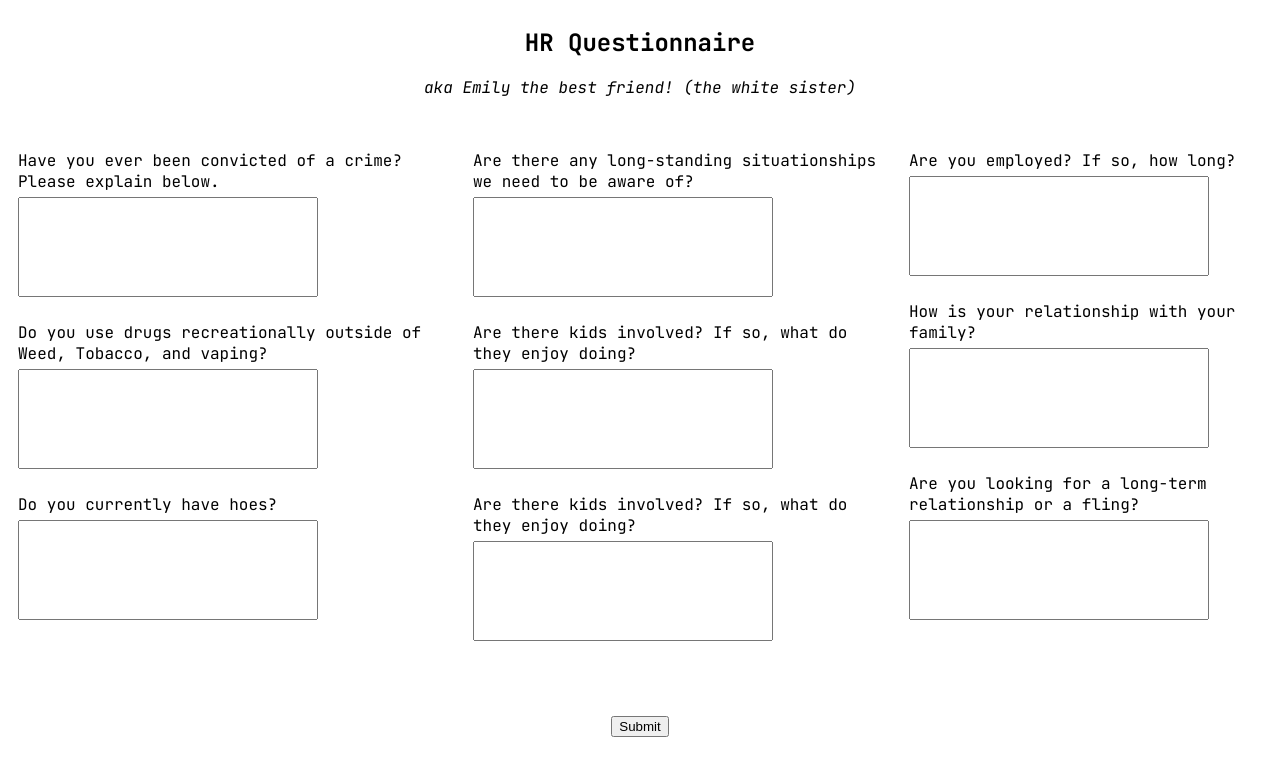
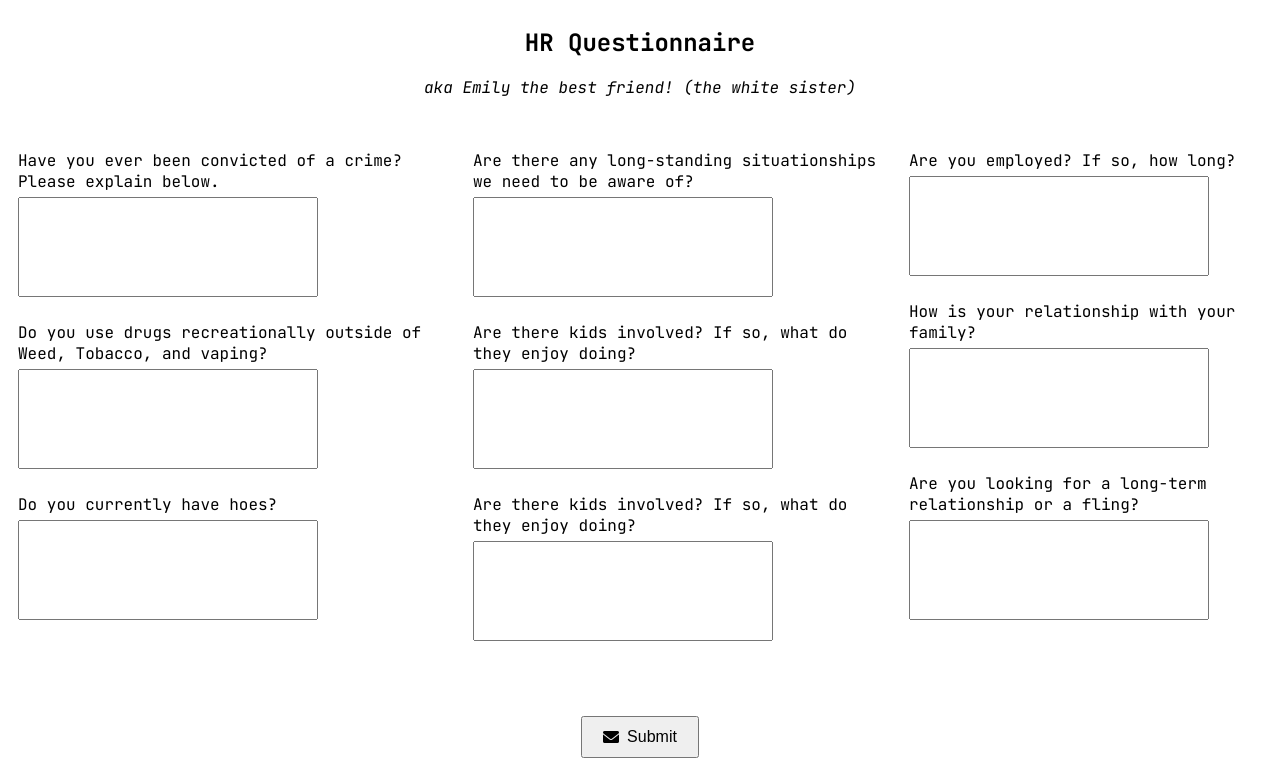
Before and after one commit to JershBytes/companion-app, a plain HTML site: page index.html in a window 1280 px wide. Shown: the part 693-1459 px from the top of the page. Before the commit the page ends 1438 px from the top, so only its background shows below. Drawn offline with nearby package versions, Linux system fonts and the light colour scheme.

Commit message:
customized submit button

```diff
--- a/index.html
+++ b/index.html
@@ -6,6 +6,8 @@
 
   <!-- CSS -->
   <link rel="stylesheet" href="style.css">
+  <link rel="stylesheet" href="https://cdnjs.cloudflare.com/ajax/libs/font-awesome/6.0.0-beta3/css/all.min.css">
+
 
 
   <!-- Javascript -->
@@ -128,8 +130,11 @@
 
   <!-- Submit button at the bottom -->
   <div class="submit-button">
-    <input type="submit" value="Submit" onclick="saveData()">
-  </div>
+    <button type="submit">
+        <i class="fas fa-envelope"></i> Submit
+    </button>
+</div>
+
 
 </body>
 </html>
--- a/style.css
+++ b/style.css
@@ -25,7 +25,18 @@
 
 .submit-button {
   display: flex;
-  justify-content: center;
+  justify-content: center; /* Center the button horizontally */
   margin-top: 20px;
   padding-top: 20px; /* Optional: Adds space between questions and the submit button */
 }
+
+.submit-button button {
+  display: flex;
+  align-items: center; /* Aligns the icon and text vertically */
+  padding: 10px 20px; /* Adjust padding as needed */
+  font-size: 16px; /* Font size */
+}
+
+.submit-button i {
+  margin-right: 8px; /* Space between icon and text */
+}
```
